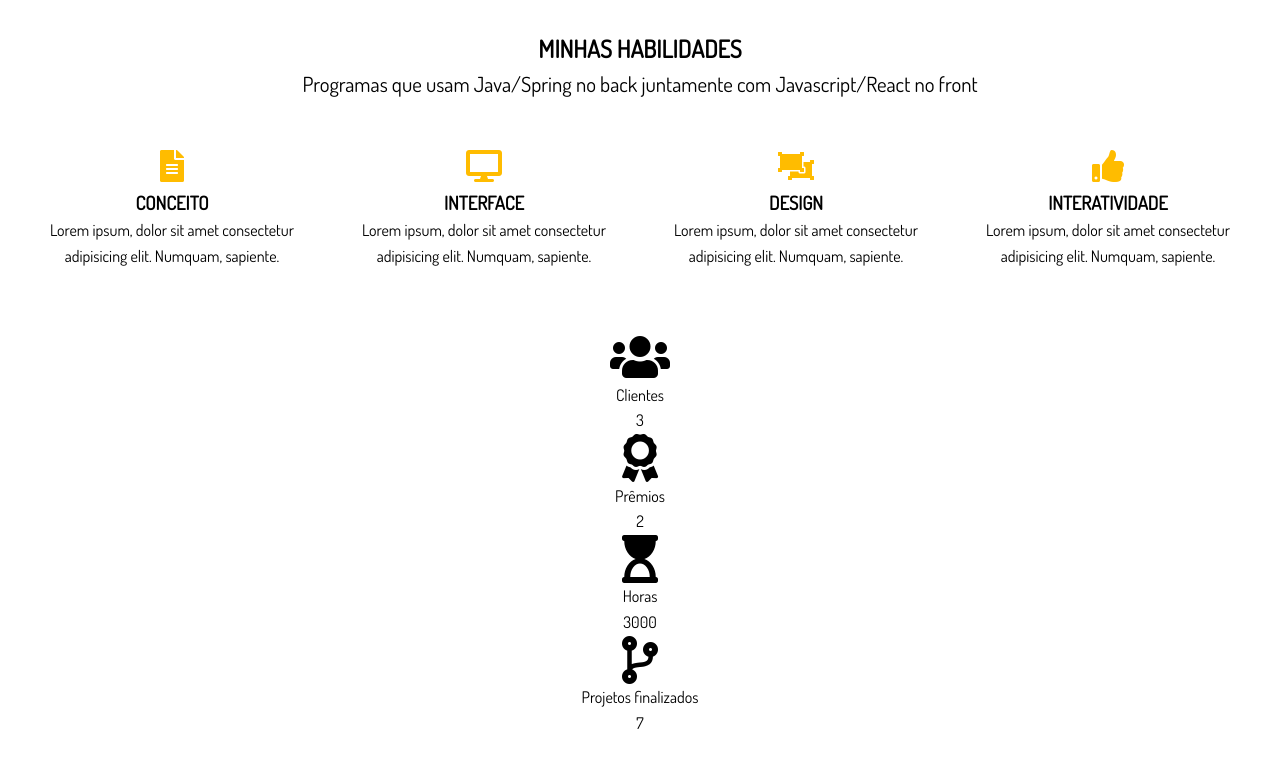
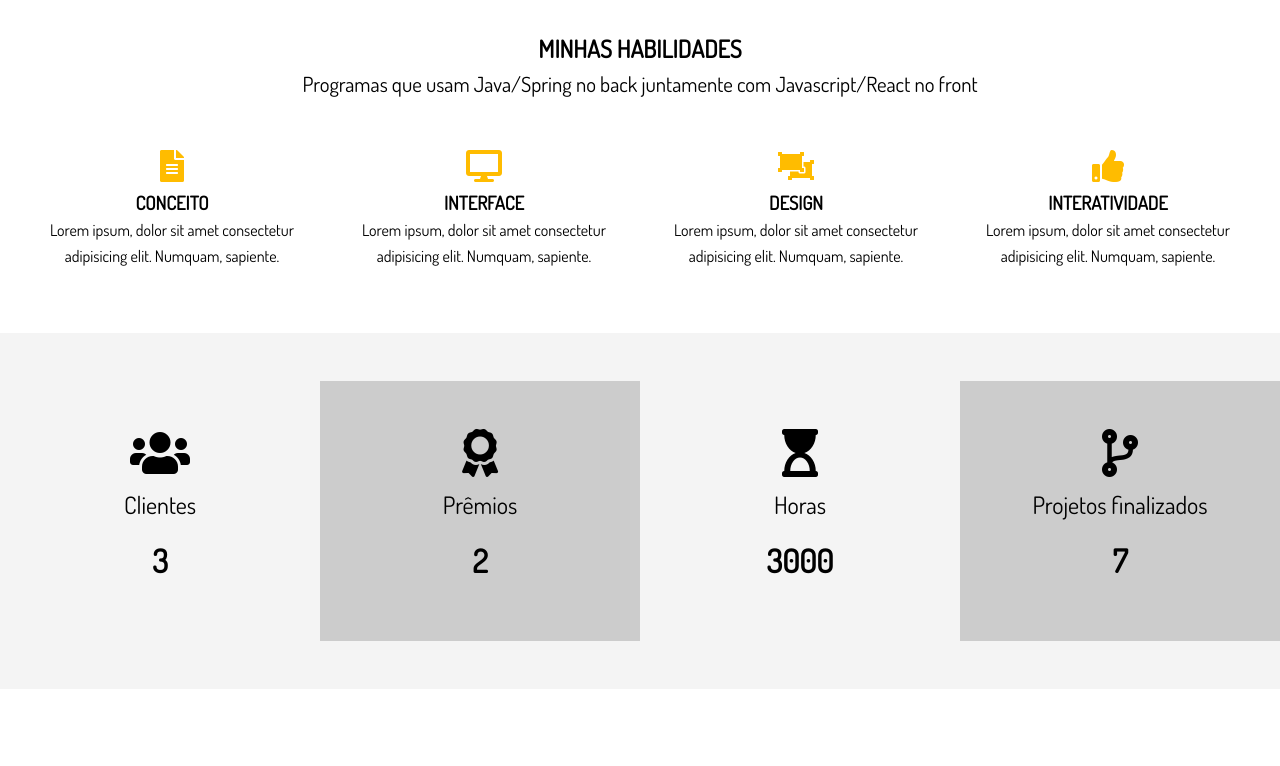
Before and after one commit to gabrielvf64/portifolio-usando-sass-site, a website: page dist/index.html in a window 1280 px wide. Shown: the part 802-1568 px from the top of the page. After the commit the page ends 1523 px from the top, so only its background shows below. Drawn offline with Linux system fonts and the light colour scheme.

Commit message:
estilo para a parte b da home

```diff
--- a/scss/main.scss
+++ b/scss/main.scss
@@ -111,4 +111,36 @@ img {
       }
     }
   }
+
+  &-b {
+    .stats {
+      display: grid;
+      grid-template-columns: repeat(4, 1fr);
+    }
+
+    li {
+      line-height: 2;
+
+      &.stats-title {
+        font-size: 1.5rem;
+      }
+
+      &.stats-number {
+        font-size: 2rem;
+        font-weight: bold;
+      }
+    }
+
+    div {
+      padding: 3rem 0;
+
+      &:nth-child(odd) {
+        background: $light-color;
+      }
+
+      &:nth-child(even) {
+        background: $medium-color;
+      }
+    }
+  }
 }
```
Also changed, not shown: dist/css/main.css.
